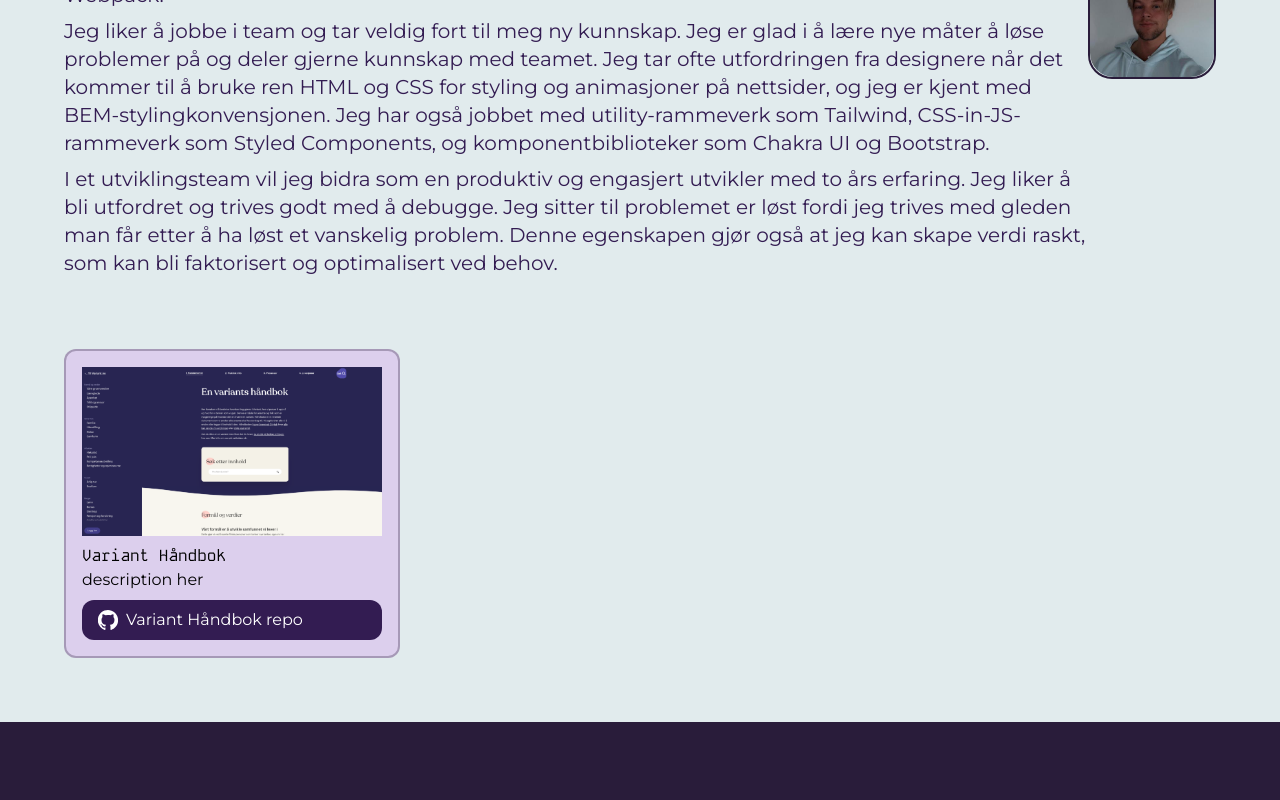
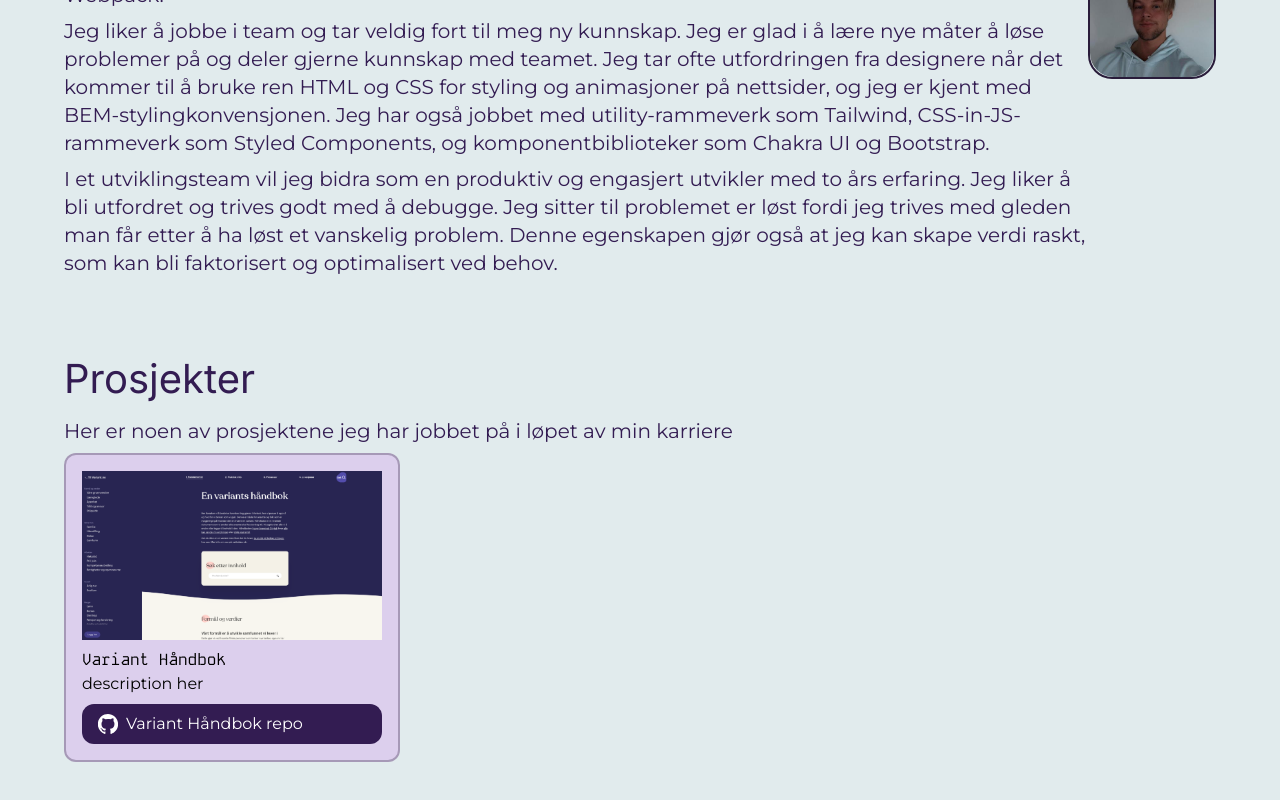
Before and after one commit to TrymVei/Portfolio, a Next.js app: page / in a window 1280 px wide. Shown: the part 812-1612 px from the top of the page. Before the commit the page ends 1534 px from the top, so only its background shows below. Built offline with nearby package versions, Linux system fonts and the light colour scheme.

Commit message:
feat: added heading and paragraph for projects

```diff
--- a/src/app/components/atoms/projects.tsx
+++ b/src/app/components/atoms/projects.tsx
@@ -4,6 +4,10 @@ import { ProjectCard } from "../molecules/projectCard";
 export const Projects = () => {
   return (
     <div className="bg-LightGrayishCyan px-16 pb-16">
+      <h2 className="text-russianViolet">Prosjekter</h2>
+      <p className="text-russianViolet text-xl my-2">
+        Her er noen av prosjektene jeg har jobbet på i løpet av min karriere
+      </p>
       <ProjectCard
         title={"Variant Håndbok"}
         image={"/img/handbook.png"}
```
